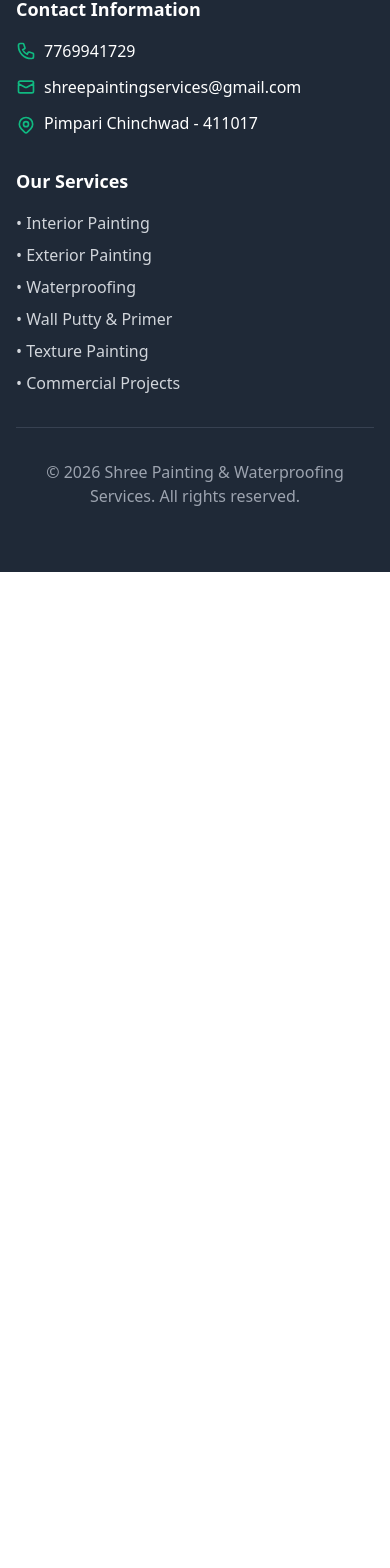
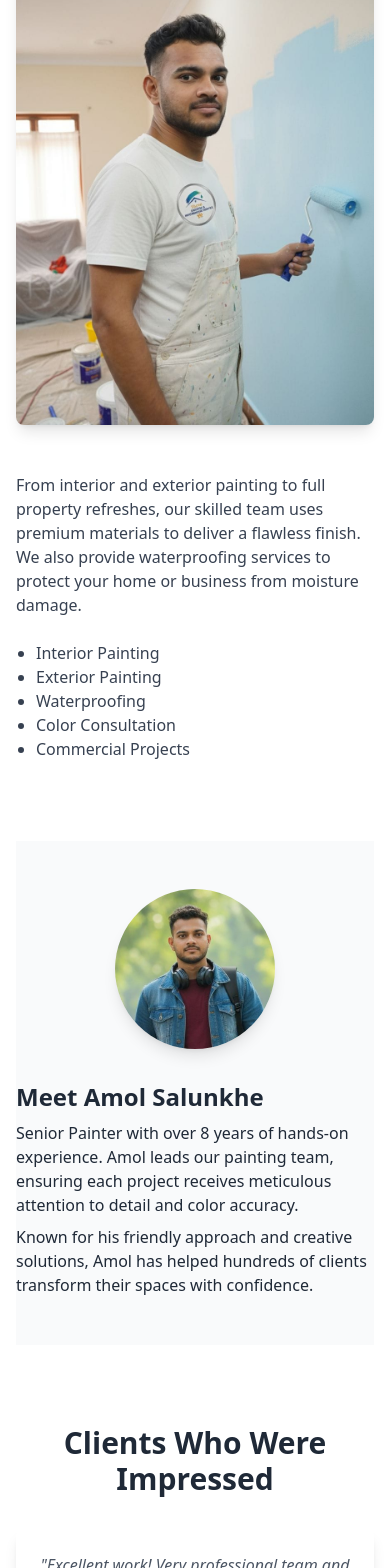
Before and after one commit to shrikantnikam1/shree_painting, a React (Vite) app: page /services in a window 390 px wide. Shown: the part 365-1933 px from the top of the page. Before the commit the page ends 937 px from the top, so only its background shows below. Built offline with nearby package versions, Linux system fonts and the light colour scheme.

Commit message:
added server route and impromation

```diff
--- a/src/App.jsx
+++ b/src/App.jsx
@@ -5,6 +5,7 @@ import Footer from './components/Footer';
 import Home from './pages/Home';
 import About from './pages/About';
 import Contact from './pages/Contact';
+import Services from './pages/Services';
 
 function App() {
   return (
@@ -15,6 +16,7 @@ function App() {
           <Routes>
             <Route path="/" element={<Home />} />
             <Route path="/about" element={<About />} />
+            <Route path="/services" element={<Services />} />
             <Route path="/contact" element={<Contact />} />
           </Routes>
         </main>
--- a/src/components/Header.jsx
+++ b/src/components/Header.jsx
@@ -10,6 +10,7 @@ const Header = () => {
   const navLinks = [
     { path: '/', label: 'Home' },
     { path: '/about', label: 'About Us' },
+    { path: '/services', label: 'Services' },
     { path: '/contact', label: 'Contact' },
   ];
 
--- /dev/null
+++ b/src/pages/Services.jsx
@@ -0,0 +1,103 @@
+import React from 'react';
+import paintingImg from '../img/amol-paint-pic.jpeg';
+import amolImg from '../img/amol.jpeg';
+import { useState } from 'react';
+
+// simple carousel for client testimonials
+const TestimonialCarousel = () => {
+  const testimonials = [
+    { name: 'Shrikant Nikam', comment: 'Excellent work! Very professional team and quality service.' },
+    { name: 'Priyanka Patel', comment: 'Great waterproofing work. No leaks after the monsoon!' },
+    { name: 'Abhijeet Deshmukh', comment: 'Beautiful interior painting. Highly recommend their services.' }
+  ];
+  const [index, setIndex] = useState(0);
+
+  const prev = () => setIndex((i) => (i - 1 + testimonials.length) % testimonials.length);
+  const next = () => setIndex((i) => (i + 1) % testimonials.length);
+
+  return (
+    <div className="max-w-xl mx-auto">
+      <div className="p-6 bg-white rounded-lg shadow-lg">
+        <p className="text-gray-600 italic mb-4">"{testimonials[index].comment}"</p>
+        <p className="font-bold text-gray-800">- {testimonials[index].name}</p>
+      </div>
+      <div className="flex justify-between mt-4">
+        <button onClick={prev} className="px-4 py-2 bg-primary text-white rounded hover:bg-primary/90">
+          Previous
+        </button>
+        <button onClick={next} className="px-4 py-2 bg-primary text-white rounded hover:bg-primary/90">
+          Next
+        </button>
+      </div>
+    </div>
+  );
+};
+
+const Services = () => {
+  return (
+    <div className="section-padding bg-white">
+      <div className="container-custom">
+        <div className="text-center mb-12">
+          <h1 className="text-4xl font-bold text-gray-800 mb-4">Our Services</h1>
+          <p className="text-xl text-gray-600 max-w-2xl mx-auto">
+            We offer professional painting and waterproofing solutions tailored to your needs.
+          </p>
+        </div>
+        <div className="flex justify-center">
+          <img
+            src={paintingImg}
+            alt="Painting service"
+            className="rounded-lg shadow-lg w-full max-w-lg object-cover"
+          />
+        </div>
+        <div className="mt-12 space-y-6 text-gray-700 max-w-2xl mx-auto">
+          <p>
+            From interior and exterior painting to full property refreshes, our skilled team
+            uses premium materials to deliver a flawless finish. We also provide waterproofing
+            services to protect your home or business from moisture damage.
+          </p>
+          <ul className="list-disc pl-5">
+            <li>Interior Painting</li>
+            <li>Exterior Painting</li>
+            <li>Waterproofing</li>
+            <li>Color Consultation</li>
+            <li>Commercial Projects</li>
+          </ul>
+        </div>
+
+        {/* Amol profile section */}
+        <div className="mt-20 bg-gray-50 py-12">
+          <div className="container-custom flex flex-col md:flex-row items-center gap-8">
+            <img
+              src={amolImg}
+              alt="Amol Salunkhe"
+              className="w-40 h-40 rounded-full object-cover shadow-lg"
+            />
+            <div className="text-gray-800">
+              <h2 className="text-2xl font-bold mb-2">Meet Amol Salunkhe</h2>
+              <p className="mb-2">
+                Senior Painter with over 8 years of hands-on experience. Amol leads our
+                painting team, ensuring each project receives meticulous attention to
+                detail and color accuracy.
+              </p>
+              <p>
+                Known for his friendly approach and creative solutions, Amol has helped
+                hundreds of clients transform their spaces with confidence.
+              </p>
+            </div>
+          </div>
+        </div>
+
+        {/* Testimonials carousel */}
+        <div className="mt-20">
+          <div className="container-custom text-center">
+            <h2 className="text-3xl font-bold text-gray-800 mb-8">Clients Who Were Impressed</h2>
+            <TestimonialCarousel />
+          </div>
+        </div>
+      </div>
+    </div>
+  );
+};
+
+export default Services;
```
